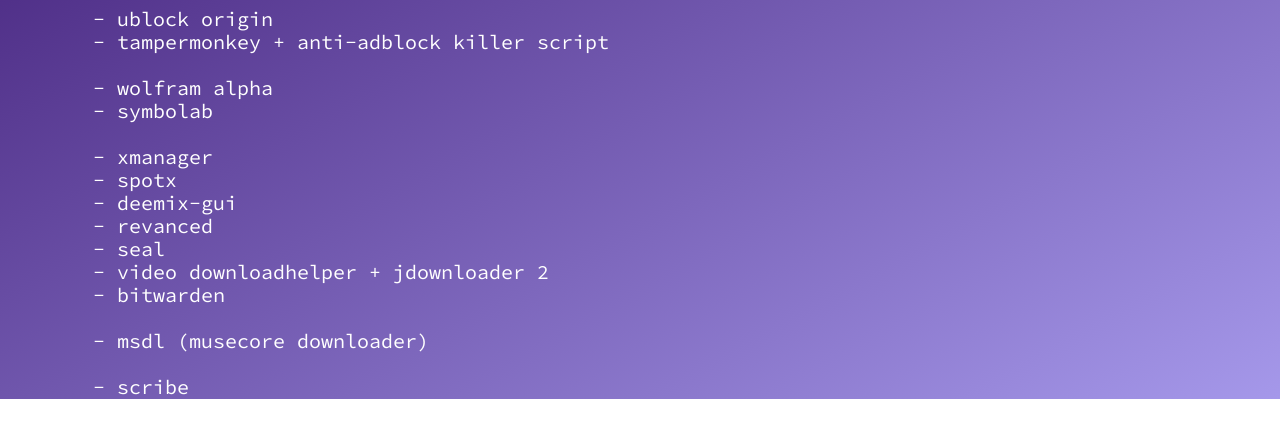
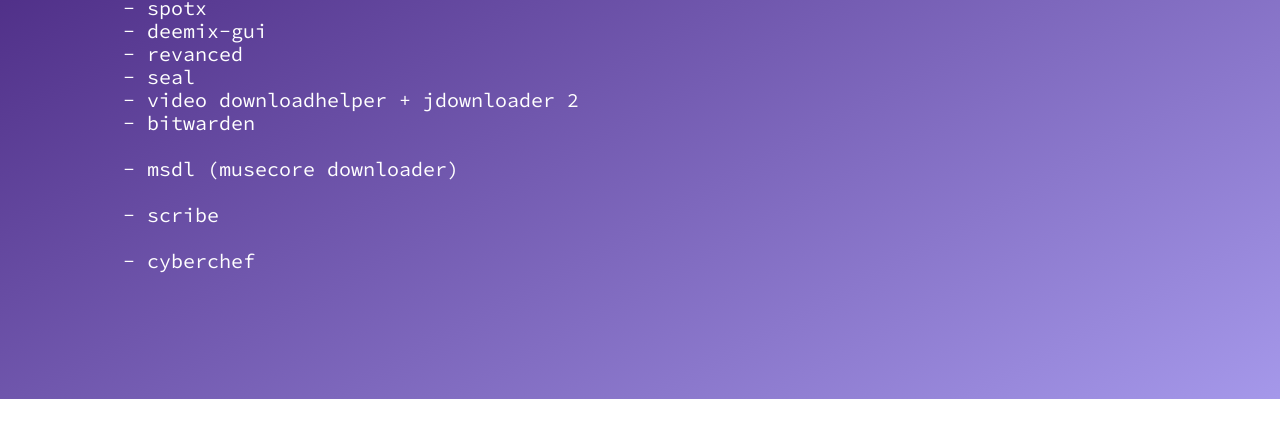
Before and after one commit to lightlybakedman/Luxurious-Present-Pigeon-HTML, a website built with Parcel: page index.html in a window 1280 px wide. Shown: the part 401-846 px from the top of the page. After the commit the page ends 800 px from the top, so only its background shows below. Built offline with nearby package versions, Linux system fonts and the light colour scheme.

Commit message:
Commit from TeleportHQ

```diff
--- a/index.css
+++ b/index.css
@@ -9,9 +9,9 @@
   background-image: linear-gradient(331deg, rgba(165,152,234,1) 0%, rgba(50,11,102,1) 100%);
 }
 .home-container1 {
-  top: 156px;
+  top: -16px;
   flex: 0 0 auto;
-  left: 93px;
+  left: 123px;
   width: auto;
   height: auto;
   display: flex;
```
Also changed, not shown: package.json (added, +10 -0 lines).
